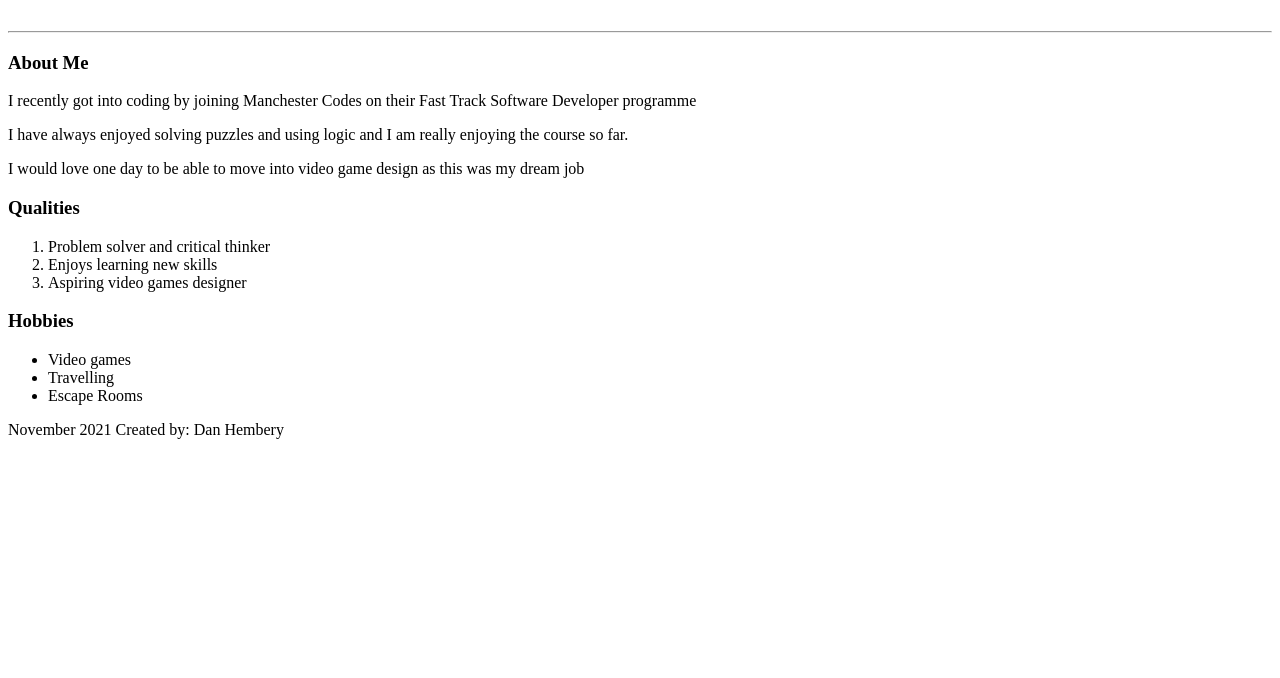
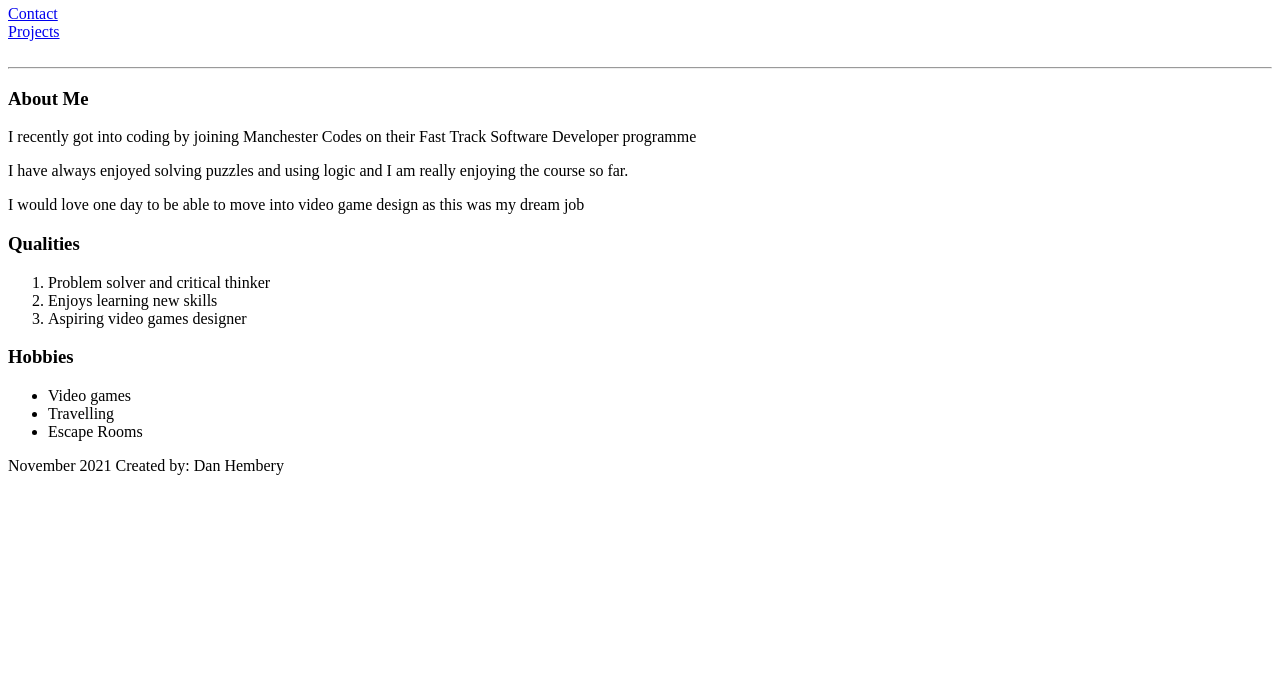
Before and after one commit to DanHembery/portfolio, a plain HTML site: page index.html in a window 1280 px wide. Shown: the part 122-800 px from the top of the page. Drawn offline with Linux system fonts and the light colour scheme.

Commit message:
Added links and lists

```diff
--- a/index.html
+++ b/index.html
@@ -8,6 +8,8 @@
             <header>
                 <h1><b>Dan Hembery</b></h1>
                 <h2>Training to become a Junior Software Developer</h2>
+                <a href="/pages/contact.html">Contact</a><br/>
+                <a href="/pages/projects.html">Projects</a>
             </header>
                 <main>
              <br/>
```
